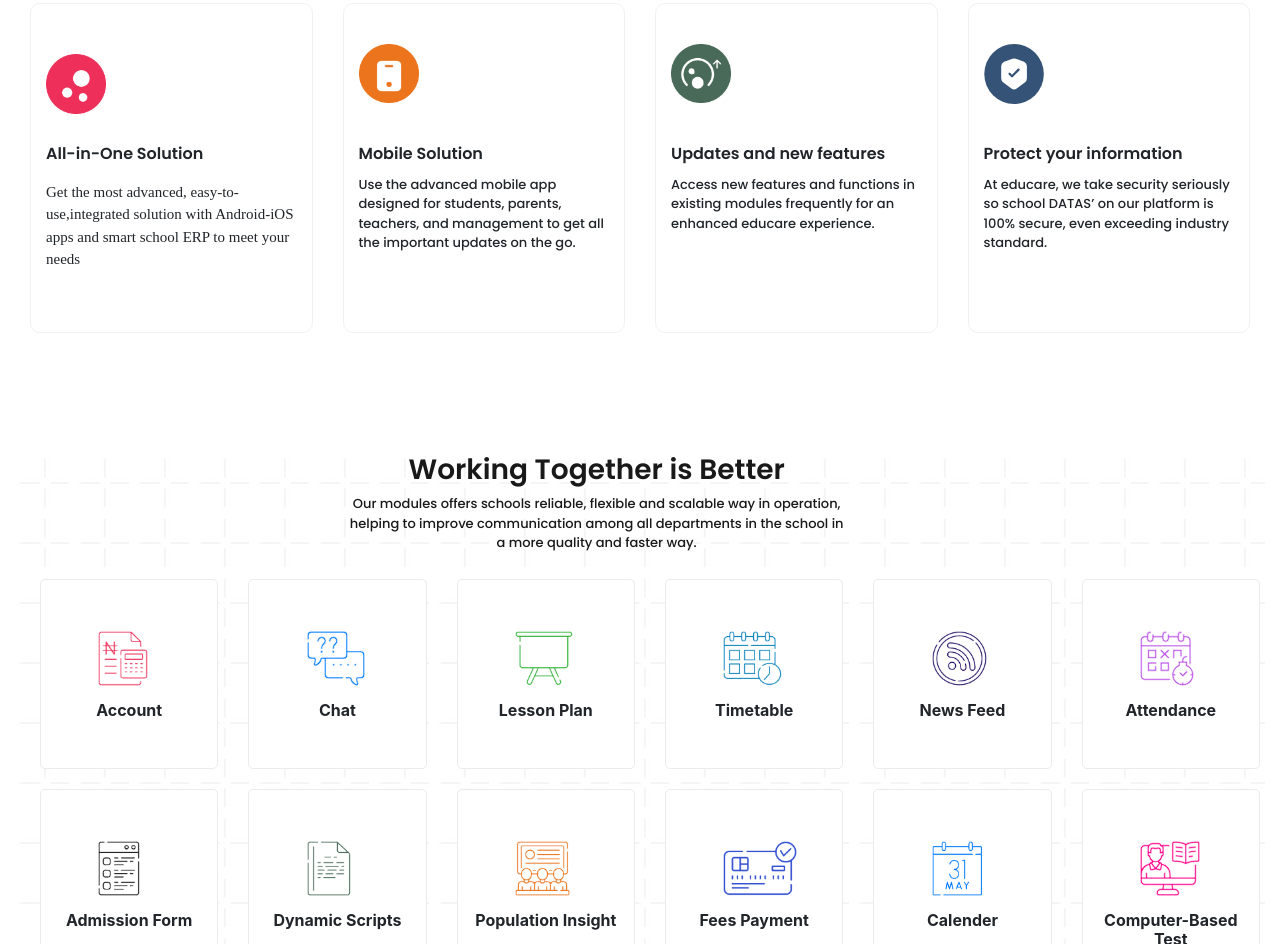
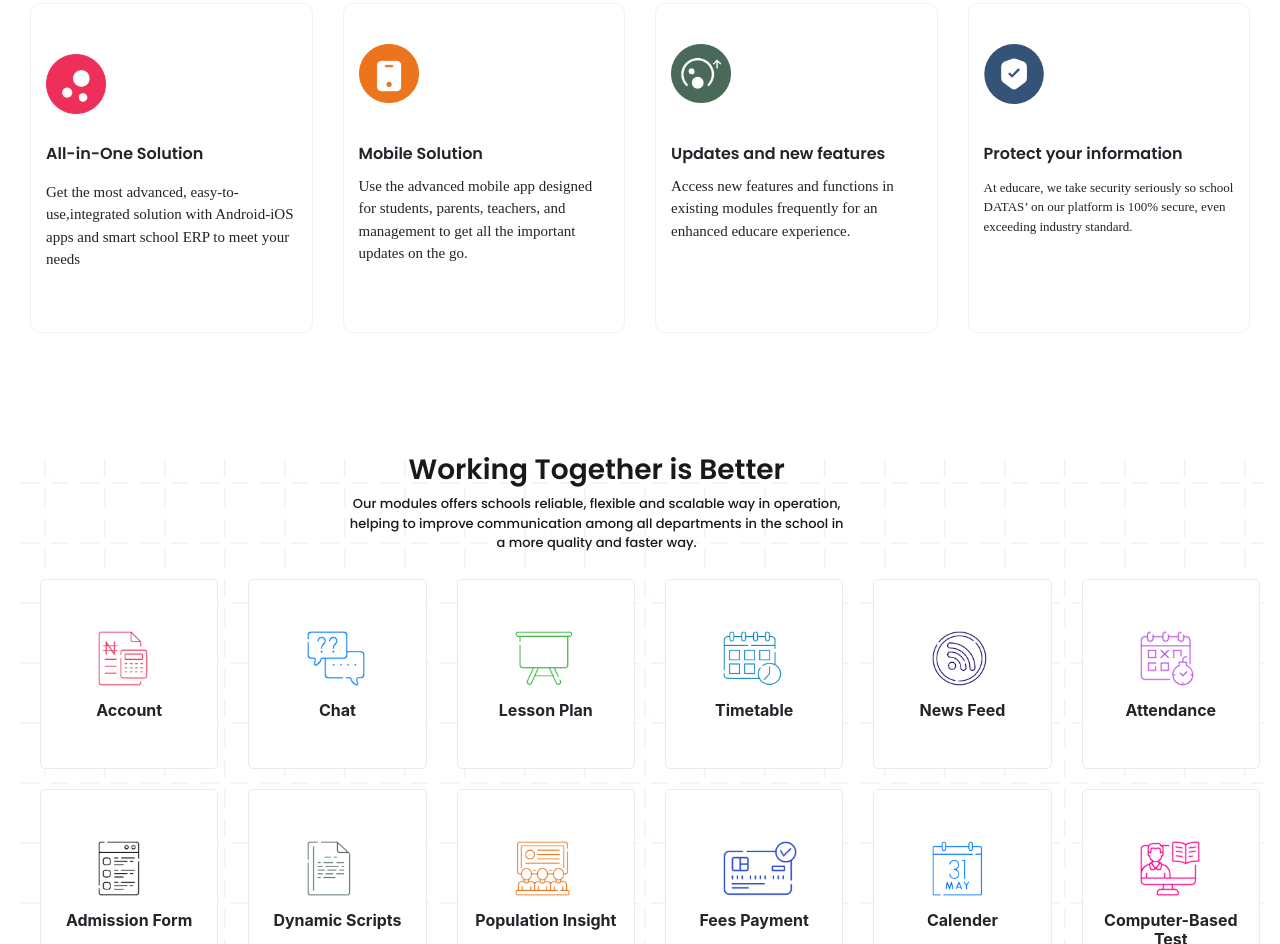
Before and after one commit to sarahnnanyelugo/educare, a plain HTML site: page index.html in a window 1280 px wide. Shown: the part 1332-2276 px from the top of the page. Drawn offline with Linux system fonts and the light colour scheme.

```diff
--- a/Assets/css/educare.css
+++ b/Assets/css/educare.css
@@ -441,8 +441,8 @@
   }
 
   .box-b p{
-    font-family: 'Poppins', sans-serif;
-    font-size:13px;
+    font-family: 'Poppins regular';
+    font-size:15px;
     font-weight:50;
 
   }
@@ -485,8 +485,8 @@
   }
 
   .box-c p{
-    font-family: 'Poppins', sans-serif;
-    font-size:13px;
+    font-family: 'Poppins regular';
+    font-size:15px;
     font-weight:50;
 
   }
@@ -518,7 +518,7 @@
 
 }
 .box-d p{
-  font-family: 'Poppins', sans-serif;
+  font-family: 'Poppins regular';
   font-size:13px;
   font-weight:50;
 
@@ -526,7 +526,7 @@
 .box-d h6{
   font-weight:bolder;
   font-family: 'Poppins', sans-serif;
-  margin-bottom:12px;
+  margin-bottom:15px;
 
   }
 
```
